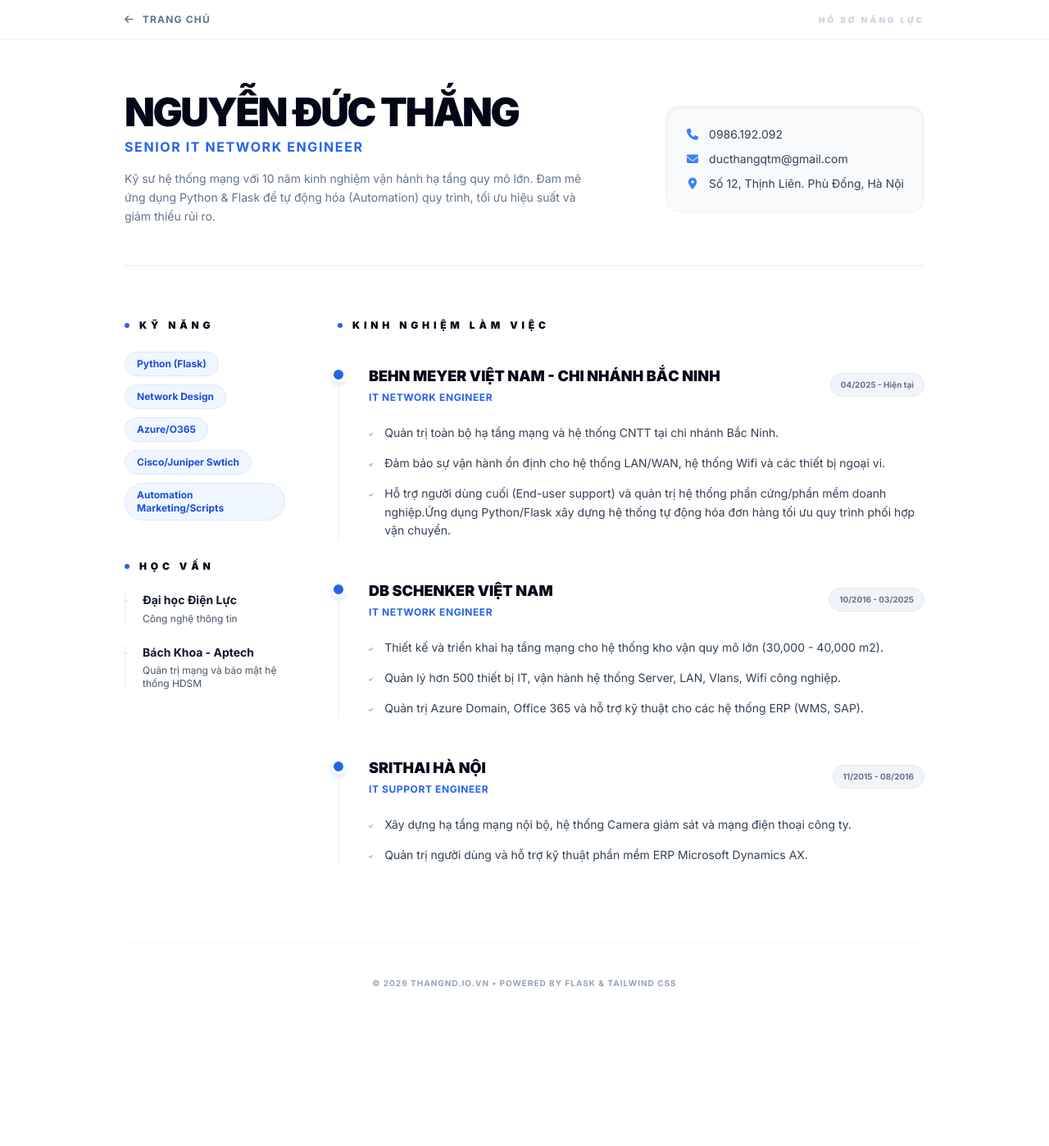
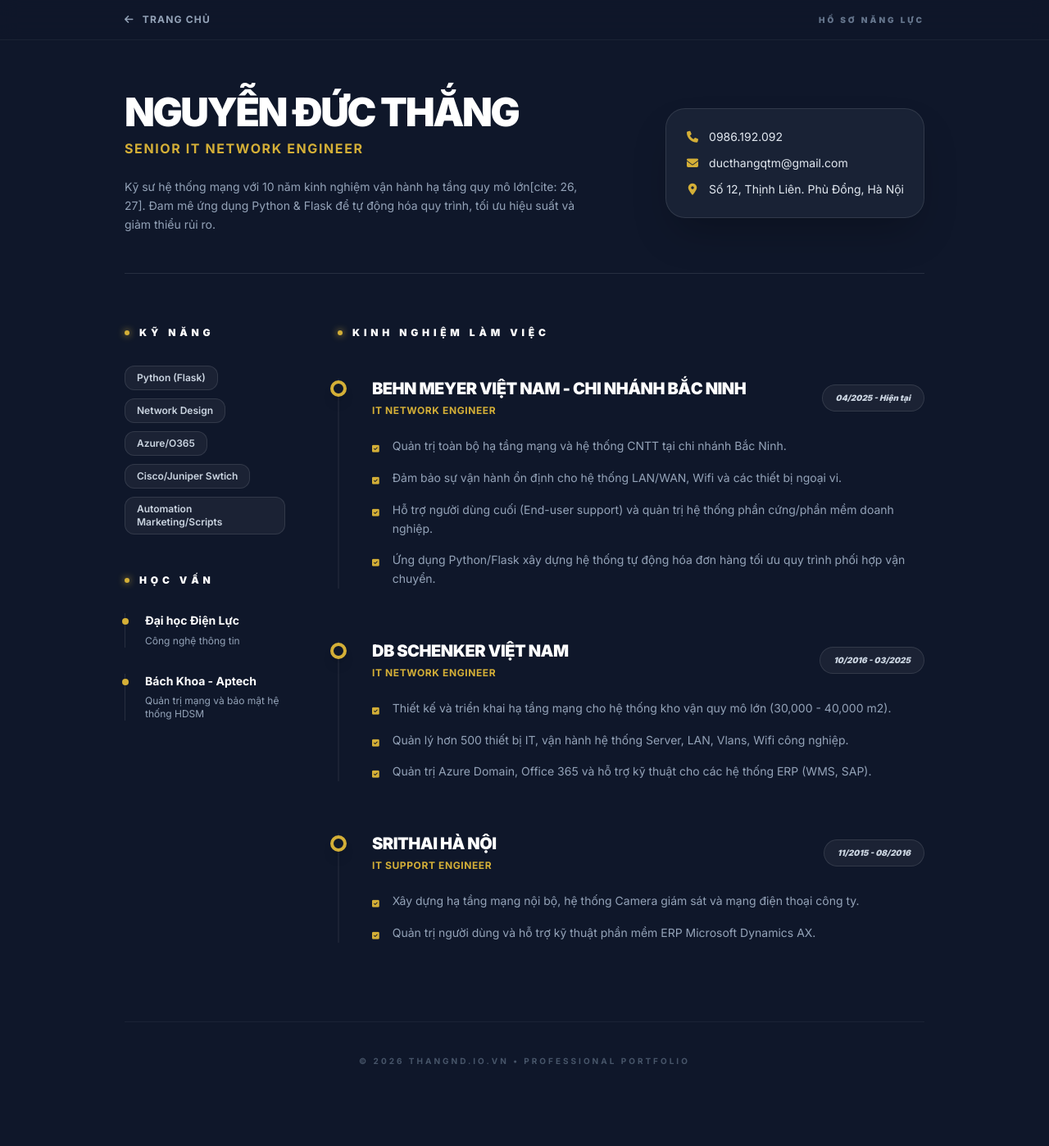
Before and after one commit to ducthangqtm/thangnd.io.vn, a Flask app: page /cv in a window 1280 px wide. Shown: the whole page at 82% size. Before the commit the page ends 1203 px from the top, so only its background shows below. Run offline with Flask 3, Linux system fonts and the light colour scheme; some libraries are stand-ins or nearby versions.

Commit message:
lam lai giao dien

```diff
--- a/app/routes.py
+++ b/app/routes.py
@@ -9,6 +9,8 @@ def index():
         "zalo": "https://zalo.me/0986192092",
         "x": "https://x.com/ducthangqtm",
         "github": "https://github.com/ducthangqtm",
+        'discord': 'https://discord.com/users/thangqtm',
+        'whatsapp': 'https://wa.me/84986192092'
     }
     return render_template('index.html', social=social_links)
 
@@ -32,8 +34,8 @@ def cv():
                 "role": "IT Network Engineer",
                 "tasks": [
                     "Quản trị toàn bộ hạ tầng mạng và hệ thống CNTT tại chi nhánh Bắc Ninh.",
-                    "Đảm bảo sự vận hành ổn định cho hệ thống LAN/WAN, hệ thống Wifi và các thiết bị ngoại vi.",
-                    "Hỗ trợ người dùng cuối (End-user support) và quản trị hệ thống phần cứng/phần mềm doanh nghiệp."
+                    "Đảm bảo sự vận hành ổn định cho hệ thống LAN/WAN, Wifi và các thiết bị ngoại vi.",
+                    "Hỗ trợ người dùng cuối (End-user support) và quản trị hệ thống phần cứng/phần mềm doanh nghiệp.",
                     "Ứng dụng Python/Flask xây dựng hệ thống tự động hóa đơn hàng tối ưu quy trình phối hợp vận chuyển."
                 ]
             },
--- a/app/static/css/style.css
+++ b/app/static/css/style.css
@@ -1,44 +1,40 @@
-/* Font chữ hiện đại */
-@import url("https://fonts.googleapis.com/css2?family=Inter:wght@400;700;900&display=swap");
+@import url("https://fonts.googleapis.com/css2?family=Inter:wght@400;600;700;900&display=swap&subset=vietnamese");
 
 body {
   font-family: "Inter", sans-serif;
-  background-color: #f8fafc; /* Slate 50 */
-  -webkit-font-smoothing: antialiased;
+  /* Ép nền tối bằng mã màu hex để không bị trắng */
+  background: #0f172a !important;
+  background-image:
+    radial-gradient(at 0% 0%, rgba(30, 58, 138, 0.4) 0px, transparent 50%),
+    radial-gradient(at 100% 100%, rgba(20, 184, 166, 0.1) 0px, transparent 50%) !important;
+  color: #f1f5f9;
+  margin: 0;
+  min-height: 100vh;
 }
 
-/* Hiệu ứng đổ bóng đổ sâu cho ảnh Profile */
-.shadow-2xl {
-  shadow-color: rgba(0, 0, 0, 0.1);
-  box-shadow: 0 25px 50px -12px rgba(0, 0, 0, 0.15);
+/* Thẻ Glassmorphism cho các nút MXH */
+.glass-card {
+  background: rgba(30, 41, 59, 0.7) !important;
+  backdrop-filter: blur(12px);
+  border: 1px solid rgba(255, 255, 255, 0.1) !important;
+  transition: all 0.3s ease;
 }
 
-/* Hiệu ứng hover cho các nút liên kết */
-.transition-all {
-  transition: all 0.3s cubic-bezier(0.4, 0, 0.2, 1);
+.glass-card:hover {
+  background: rgba(51, 65, 85, 0.9) !important;
+  transform: translateY(-3px);
 }
 
-/* Bo góc siêu tròn trịa đúng kiểu Apple/Bento */
-.rounded-3xl {
-  border-radius: 1.75rem;
+/* Nút CV rực rỡ */
+.cv-button {
+  background: linear-gradient(135deg, #2563eb 0%, #1d4ed8 100%) !important;
+  box-shadow: 0 10px 20px -5px rgba(37, 99, 235, 0.4) !important;
 }
 
-/* Tinh chỉnh Icon cho Zalo vì nó không có trong FontAwesome chuẩn */
-.bg-cyan-50 {
-  background-color: #ecfeff;
+.animate-fade-in {
+  animation: fadeInUp 1s ease-out forwards;
 }
 
-/* Đảm bảo trang web luôn hiển thị đẹp trên điện thoại */
-@media (max-width: 640px) {
-  .max-w-2xl {
-    padding-top: 2rem;
-  }
-  h1 {
-    font-size: 1.875rem !important; /* text-3xl */
-  }
-}
-
-/* Hiệu ứng hiện dần khi load trang */
 @keyframes fadeInUp {
   from {
     opacity: 0;
@@ -49,7 +45,3 @@ body {
     transform: translateY(0);
   }
 }
-
-.max-w-2xl {
-  animation: fadeInUp 0.6s ease-out;
-}
--- a/app/templates/cv.html
+++ b/app/templates/cv.html
@@ -1,10 +1,20 @@
 {% extends "base.html" %} {% block content %}
-<div class="bg-white min-h-screen pb-24 text-slate-800 font-inter">
-  <div class="border-b border-slate-100 bg-white sticky top-0 z-50">
+<div
+  style="
+    background-color: #0f172a;
+    min-height: 100vh;
+    width: 100%;
+    color: #f1f5f9;
+  "
+  class="animate-fade-in font-inter"
+>
+  <div
+    class="border-b border-white/5 bg-[#0f172a]/80 sticky top-0 z-50 backdrop-blur-md"
+  >
     <div class="max-w-5xl mx-auto px-6 py-4 flex justify-between items-center">
       <a
         href="/"
-        class="group flex items-center text-slate-500 hover:text-blue-600 transition-colors text-xs font-bold uppercase tracking-widest"
+        class="group flex items-center text-slate-400 hover:text-[#d4af37] transition-colors text-xs font-bold uppercase tracking-widest"
       >
         <i
           class="fa-solid fa-arrow-left mr-2.5 transition-transform group-hover:-translate-x-1"
@@ -12,46 +22,49 @@
         Trang chủ
       </a>
       <span
-        class="text-[10px] text-slate-300 font-black uppercase tracking-[0.3em]"
+        class="text-[10px] text-slate-500 font-black uppercase tracking-[0.3em]"
         >Hồ sơ năng lực</span
       >
     </div>
   </div>
 
-  <div class="max-w-5xl mx-auto px-6 mt-12 md:mt-16">
+  <div class="max-w-5xl mx-auto px-6 mt-12 md:mt-16 pb-24">
     <div
-      class="flex flex-col md:flex-row justify-between items-start md:items-center gap-6 pb-12 border-b-2 border-slate-100"
+      class="flex flex-col md:flex-row justify-between items-start md:items-center gap-8 pb-12 border-b border-white/10"
     >
       <div>
         <h1
-          class="text-4xl md:text-5xl font-extrabold text-slate-950 tracking-tighter uppercase"
+          class="text-4xl md:text-5xl font-black text-white tracking-tighter uppercase"
         >
           {{ p.name }}
         </h1>
         <p
-          class="text-blue-600 font-bold text-base mt-1.5 uppercase tracking-widest"
+          class="text-[#d4af37] font-bold text-base mt-2 uppercase tracking-widest"
         >
           {{ p.title }}
         </p>
-        <p class="text-slate-500 mt-4 max-w-xl text-sm leading-relaxed">
+        <p class="text-slate-400 mt-6 max-w-xl text-sm leading-relaxed">
           Kỹ sư hệ thống mạng với 10 năm kinh nghiệm vận hành hạ tầng quy mô
-          lớn. Đam mê ứng dụng Python & Flask để tự động hóa (Automation) quy
+          lớn[cite: 26, 27]. Đam mê ứng dụng Python & Flask để tự động hóa quy
           trình, tối ưu hiệu suất và giảm thiểu rủi ro.
         </p>
       </div>
+
       <div
-        class="bg-slate-50 border border-slate-100 p-6 rounded-2xl space-y-2.5 w-full md:w-auto shadow-inner text-sm"
+        class="glass-card p-6 rounded-3xl space-y-3 w-full md:w-auto text-sm border border-white/10 shadow-2xl"
       >
-        <p class="flex items-center gap-3 text-slate-700 font-medium">
-          <i class="fa-solid fa-phone text-blue-500 w-4 text-center"></i> {{
+        <p class="flex items-center gap-3 text-slate-200">
+          <i class="fa-solid fa-phone text-[#d4af37] w-4 text-center"></i> {{
           p.phone }}
         </p>
-        <p class="flex items-center gap-3 text-slate-700 font-medium">
-          <i class="fa-solid fa-envelope text-blue-500 w-4 text-center"></i> {{
+        <p class="flex items-center gap-3 text-slate-200">
+          <i class="fa-solid fa-envelope text-[#d4af37] w-4 text-center"></i> {{
           p.email }}
         </p>
-        <p class="flex items-center gap-3 text-slate-700 font-medium">
-          <i class="fa-solid fa-location-dot text-blue-500 w-4 text-center"></i>
+        <p class="flex items-center gap-3 text-slate-200">
+          <i
+            class="fa-solid fa-location-dot text-[#d4af37] w-4 text-center"
+          ></i>
           {{ p.address }}
         </p>
       </div>
@@ -61,36 +74,43 @@
       <div class="md:col-span-1 space-y-12">
         <div>
           <h2
-            class="text-xs font-black text-slate-950 uppercase tracking-[0.4em] mb-6 flex items-center gap-3"
+            class="text-xs font-black text-white uppercase tracking-[0.4em] mb-8 flex items-center gap-3"
           >
-            <span class="w-1.5 h-1.5 bg-blue-600 rounded-full"></span>Kỹ năng
+            <span
+              class="w-1.5 h-1.5 bg-[#d4af37] rounded-full shadow-[0_0_8px_#d4af37]"
+            ></span
+            >Kỹ năng
           </h2>
           <div class="flex flex-wrap gap-2.5">
             {% for skill in p.skills %}
             <span
-              class="px-3.5 py-1.5 bg-blue-50 text-blue-700 rounded-full text-xs font-semibold border border-blue-100"
-              >{{ skill }}</span
+              class="px-3.5 py-1.5 bg-white/5 text-slate-300 rounded-xl text-xs font-semibold border border-white/10 hover:border-[#d4af37]/50 transition-colors"
             >
+              {{ skill }}
+            </span>
             {% endfor %}
           </div>
         </div>
 
         <div>
           <h2
-            class="text-xs font-black text-slate-950 uppercase tracking-[0.4em] mb-6 flex items-center gap-3"
+            class="text-xs font-black text-white uppercase tracking-[0.4em] mb-8 flex items-center gap-3"
           >
-            <span class="w-1.5 h-1.5 bg-blue-600 rounded-full"></span>Học vấn
+            <span
+              class="w-1.5 h-1.5 bg-[#d4af37] rounded-full shadow-[0_0_8px_#d4af37]"
+            ></span
+            >Học vấn
           </h2>
-          <div class="space-y-6">
+          <div class="space-y-8">
             {% for edu in p.education %}
-            <div class="relative pl-5 border-l-2 border-slate-100">
+            <div class="relative pl-6 border-l border-white/10">
               <div
-                class="absolute -left-[5px] top-1.5 w-2 h-2 bg-slate-200 rounded-full border-2 border-white"
+                class="absolute -left-[4.5px] top-1.5 w-2 h-2 bg-[#d4af37] rounded-full"
               ></div>
-              <p class="font-bold text-slate-900 text-sm leading-tight">
+              <p class="font-bold text-white text-sm leading-tight">
                 {{ edu.school }}
               </p>
-              <p class="text-slate-600 text-xs mt-1.5">{{ edu.major }}</p>
+              <p class="text-slate-400 text-xs mt-2">{{ edu.major }}</p>
             </div>
             {% endfor %}
           </div>
@@ -99,49 +119,56 @@
 
       <div class="md:col-span-3">
         <h2
-          class="text-xs font-black text-slate-950 uppercase tracking-[0.4em] mb-10 flex items-center gap-3"
+          class="text-xs font-black text-white uppercase tracking-[0.4em] mb-12 flex items-center gap-3"
         >
-          <span class="w-1.5 h-1.5 bg-blue-600 rounded-full"></span>Kinh nghiệm
-          làm việc
+          <span
+            class="w-1.5 h-1.5 bg-[#d4af37] rounded-full shadow-[0_0_8px_#d4af37]"
+          ></span
+          >Kinh nghiệm làm việc
         </h2>
 
-        <div class="space-y-12">
+        <div class="space-y-16">
           {% for exp in p.experience %}
-          <div class="relative pl-9 border-l-2 border-slate-100">
+          <div class="relative pl-10 border-l-2 border-white/5">
             <div
-              class="absolute -left-[11px] top-0.5 w-5 h-5 bg-blue-600 rounded-full border-4 border-white shadow-md shadow-blue-100"
+              class="absolute -left-[11px] top-0.5 w-5 h-5 bg-[#0f172a] rounded-full border-4 border-[#d4af37] shadow-lg"
             ></div>
 
             <div
-              class="flex flex-col md:flex-row justify-between items-start md:items-center mb-5 gap-3"
+              class="flex flex-col md:flex-row justify-between items-start md:items-center mb-6 gap-4"
             >
               <div>
                 <h3
-                  class="font-black text-slate-950 uppercase text-lg tracking-tightleading-tight"
+                  class="font-black text-white uppercase text-xl tracking-tight leading-tight"
                 >
                   {{ exp.company }}
                 </h3>
                 <p
-                  class="text-blue-600 font-bold text-xs mt-1 uppercase tracking-wider"
+                  class="text-[#d4af37] font-bold text-xs mt-1.5 uppercase tracking-wider"
                 >
                   {{ exp.role }}
                 </p>
               </div>
               <span
-                class="whitespace-nowrap text-[10px] font-bold text-slate-500 bg-slate-100 px-3 py-1.5 rounded-full border border-slate-200"
-                >{{ exp.time }}</span
+                class="whitespace-nowrap text-[10px] font-black text-slate-300 bg-white/5 px-4 py-2 rounded-full border border-white/10 italic"
               >
+                {{ exp.time }}
+              </span>
             </div>
 
-            <ul class="space-y-3.5 mt-6">
+            <ul class="space-y-4">
               {% for task in exp.tasks %}
               <li
-                class="text-slate-700 text-sm leading-relaxed flex items-start gap-3.5"
+                class="text-slate-400 text-sm leading-relaxed flex items-start gap-4 group/item"
               >
-                <span class="text-blue-500 mt-2 text-[6px]"
-                  ><i class="fa-solid fa-check"></i
-                ></span>
-                <span class="flex-1">{{ task }}</span>
+                <span
+                  class="text-[#d4af37] mt-1.5 text-[10px] transition-transform group-hover/item:scale-125"
+                >
+                  <i class="fa-solid fa-square-check"></i>
+                </span>
+                <span class="group-hover/item:text-slate-200 transition-colors"
+                  >{{ task }}</span
+                >
               </li>
               {% endfor %}
             </ul>
@@ -151,9 +178,11 @@
       </div>
     </div>
 
-    <div class="mt-24 pt-10 border-t border-slate-100 text-center">
-      <p class="text-slate-400 text-[10px] font-bold uppercase tracking-widest">
-        © 2026 THANGND.IO.VN • POWERED BY FLASK & TAILWIND CSS
+    <div class="mt-24 pt-10 border-t border-white/5 text-center">
+      <p
+        class="text-slate-600 text-[10px] font-bold uppercase tracking-[0.3em]"
+      >
+        © 2026 THANGND.IO.VN • PROFESSIONAL PORTFOLIO
       </p>
     </div>
   </div>
```
Also changed, not shown: app/templates/index.html (+65 -69 lines).
